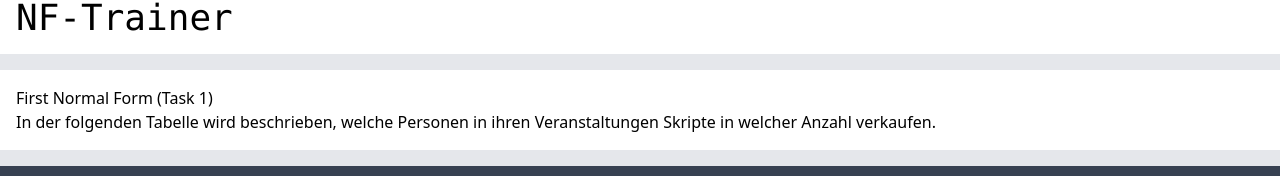
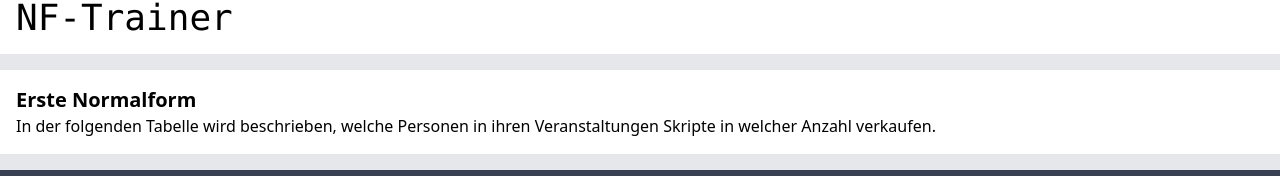
Before and after one commit to orca-nrw/nf-trainer, a React (Create React App) app: page /#/tasks/1/firstNormalForm in a window 1280 px wide. Shown: the part 194-370 px from the top of the page. Built offline with nearby package versions, Linux system fonts and the light colour scheme.

Commit message:
Improved styling

```diff
--- a/src/Components/TrainerPages/FirstNormalForm.tsx
+++ b/src/Components/TrainerPages/FirstNormalForm.tsx
@@ -12,7 +12,7 @@ export default function FirstNormalForm () {
 
   return (
     <>
-      <h1>First Normal Form (Task {task.id})</h1>
+      <h1 className="font-bold text-xl">Erste Normalform</h1>
       <p>{task.description}</p>
     </>
   )
```
